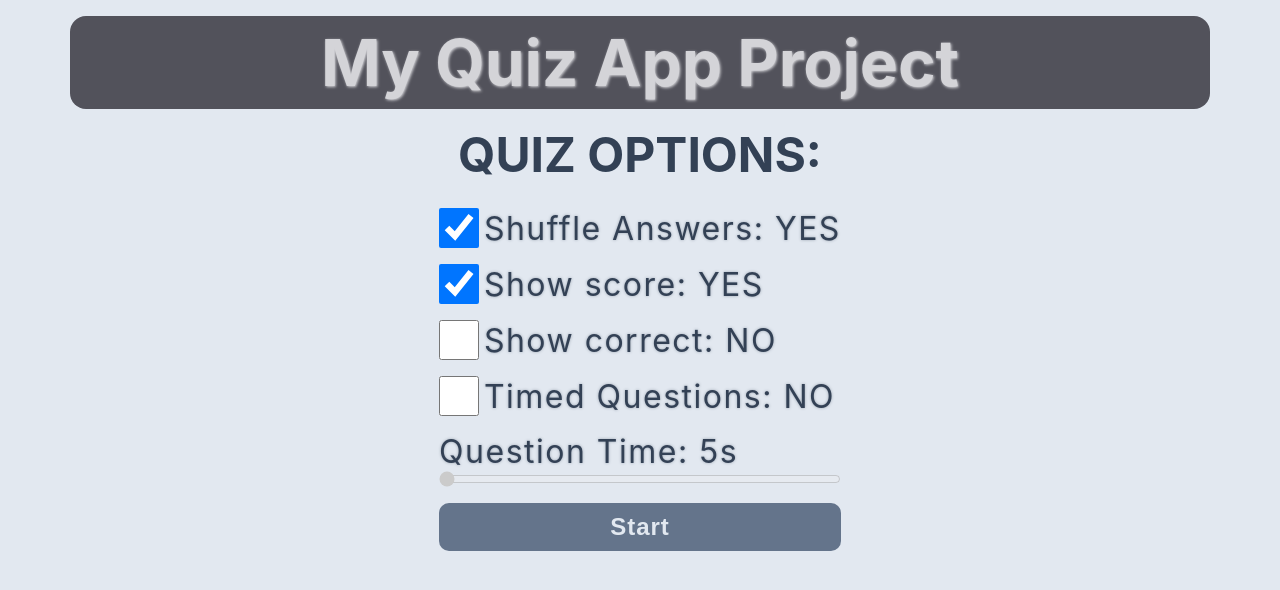
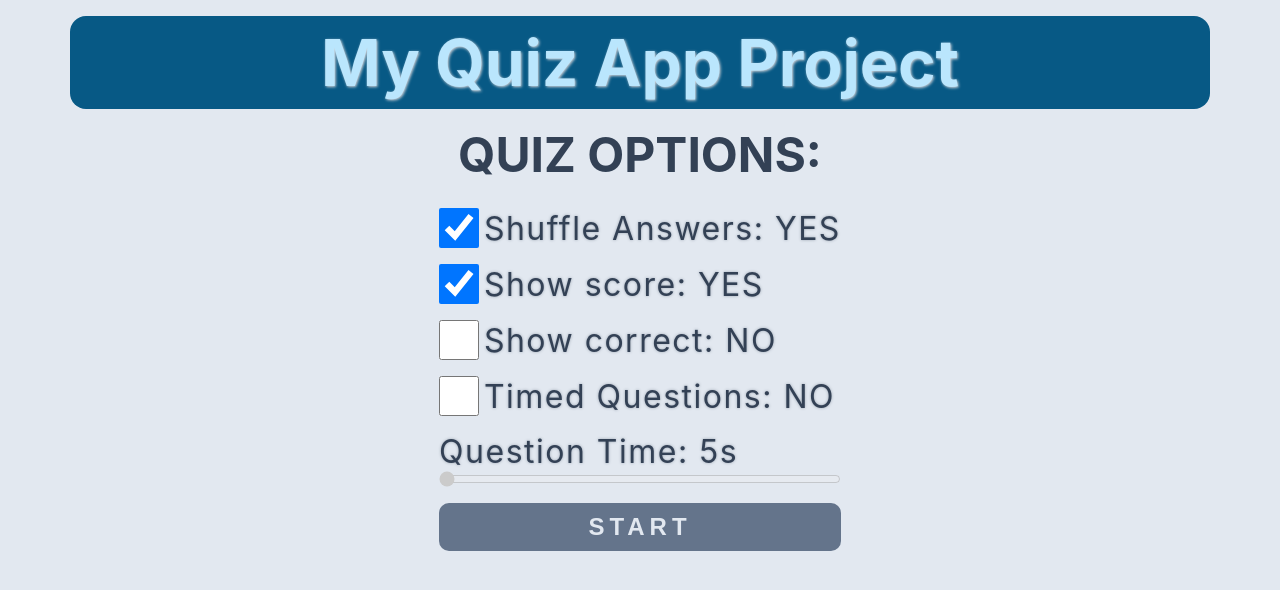
Before and after one commit to Konrad-Jalowy/reactquizapp, a React (Create React App) app: page / in a window 1280 px wide. Shown: the top 590 px of the page. Built offline with nearby package versions, Linux system fonts and the light colour scheme.

Commit message:
another css

```diff
--- a/src/App.css
+++ b/src/App.css
@@ -12,13 +12,13 @@ body {
 h1 {
   font-size: 4rem;
   font-weight: bolder;
-   background-color: rgb(82 82 91);
-   padding: 0.5rem;
-   margin-block: 1rem;
-   border-radius: 1rem;
-   text-align: center;
-   color: rgb(212 212 216);
-   text-shadow: 1px 1px 3px rgb(212 212 216);
+  background-color: rgb(7 89 133);
+  padding: 0.5rem;
+  margin-block: 1rem;
+  border-radius: 1rem;
+  text-align: center;
+  color: rgb(186 230 253);
+  text-shadow: 1px 1px 3px rgb(212 212 216);
 }
 .App {
   /* text-align: center; */
@@ -98,13 +98,14 @@ progress {
   min-height: 35px;
   font-size: 1.5rem;
   padding: 10px 16px;
-  letter-spacing: 1px;
+  letter-spacing: 5px;
   background-color: rgb(100 116 139);
   /* border: 3px solid rgb(71 85 105); */
   color: rgb(226 232 240);
   border: none;
   border-radius: 10px;
   transition: all .5s;
+  text-transform: uppercase;
 
 }
 
@@ -124,7 +125,7 @@ progress {
   justify-content: flex-end;
 }
 .score p {
-  flex-basis: 200px;
+  flex-basis: 244px;
   height: 55px;
   font-weight: bold;
   color: rgb(226 232 240);
--- a/src/components/quiz/Question.css
+++ b/src/components/quiz/Question.css
@@ -7,10 +7,20 @@ h2 {
 
 }
 
-.index {
+/* .index {
     color: rgb(251 146 60);
     font-weight: bolder;
     font-size: 2.2rem;
     color: rgb(15 23 42);
     color: rgb(64 64 64);
+} */
+.index {
+    color: rgb(251 146 60);
+    font-weight: bolder;
+    font-size: 3.2rem;
+    color: rgb(15 23 42);
+    color: rgb(186 230 253);
+    background-color: rgb(14 165 233);
+    padding: 8px 16px;
+    border-radius: 10px;
 }
--- a/src/components/summary/Summary.css
+++ b/src/components/summary/Summary.css
@@ -22,9 +22,11 @@
 }
 
 .summaryHeading {
-    display: flex;
-    align-items: center;
-    justify-content: space-between;
+   display: flex;
+  align-items: center;
+  justify-content: space-between;
+  margin-top: 1rem;
+  margin-bottom: 1rem;
 }
 
 .good {
@@ -52,12 +54,21 @@
 
 
 
-.index-skipped {
+/* .index-skipped {
     font-weight: bolder;
     font-size: 2.2rem;
     color: rgb(253 186 116);
 
-}
+} */
+
+.index-skipped {
+    font-weight: bolder;
+    font-size: 3.2rem;
+    color: rgb(254 215 170);
+    background-color: rgb(249 115 22);
+    padding: 8px 16px;
+    border-radius: 10px;
+  }
 
 .index-wrong {
     font-weight: bolder;
@@ -99,20 +110,24 @@
     font-weight: bold;
     font-size: 1.5rem;
     color: rgb(221 214 254);
+    box-shadow: 0px 0px 7px rgb(139 92 246);
 }
 
 .percentSummary > p.skipped {
     background-color: rgb(234 88 12);
     color: rgb(254 215 170);
+    box-shadow: 0px 0px 7px rgb(234 88 12);
 }
 .percentSummary > p.wrong {
     color: rgb(254 202 202);
     background-color: rgb(239 68 68);
+    box-shadow: 0px 0px 7px rgb(239 68 68);
 }
 .percentSummary > p.correct {
 
         color: rgb(187 247 208);
         background-color: rgb(21 128 61);
+        box-shadow: 0px 0px 7px rgb(21 128 61);
 
 }
 
```
